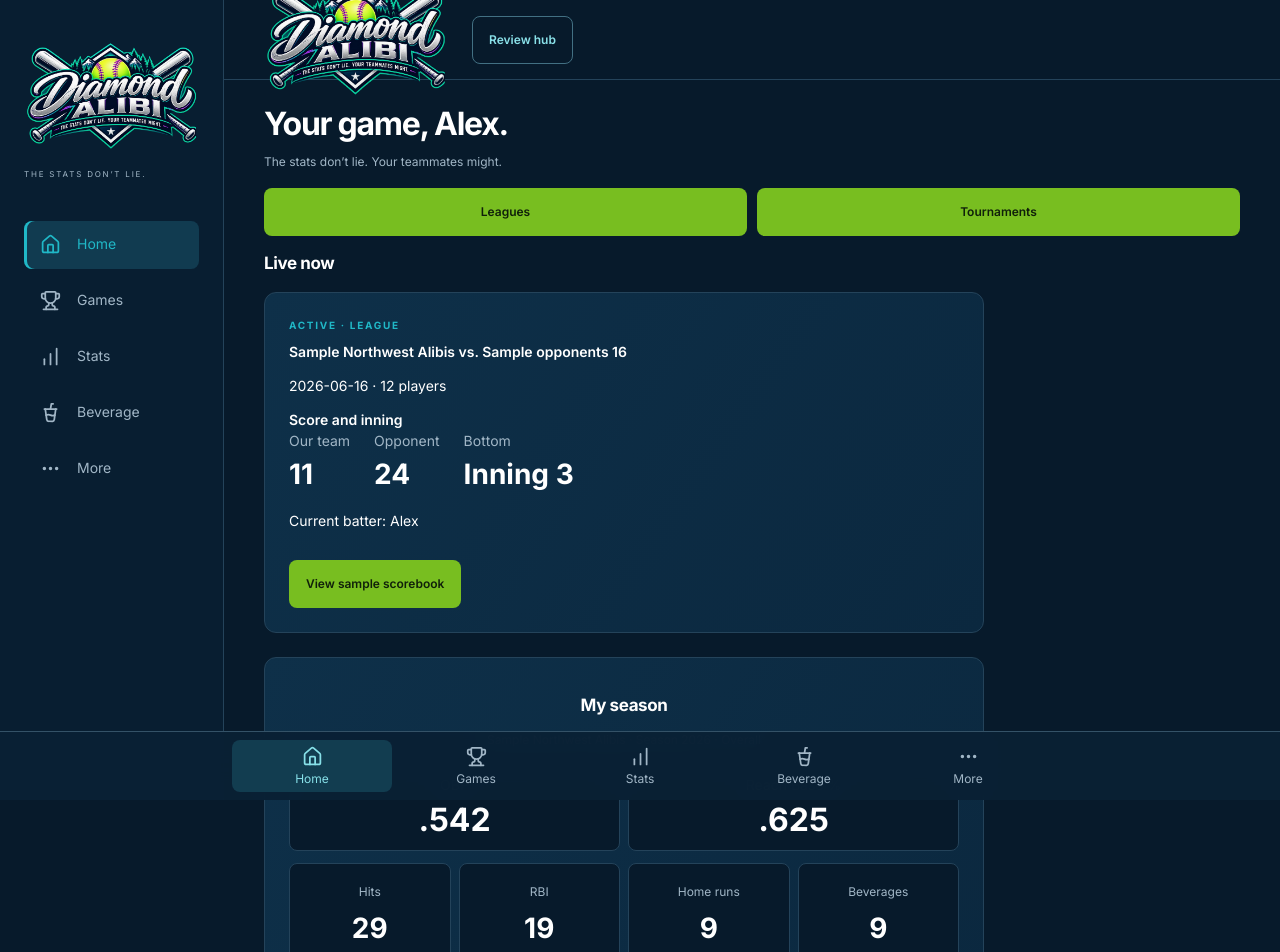
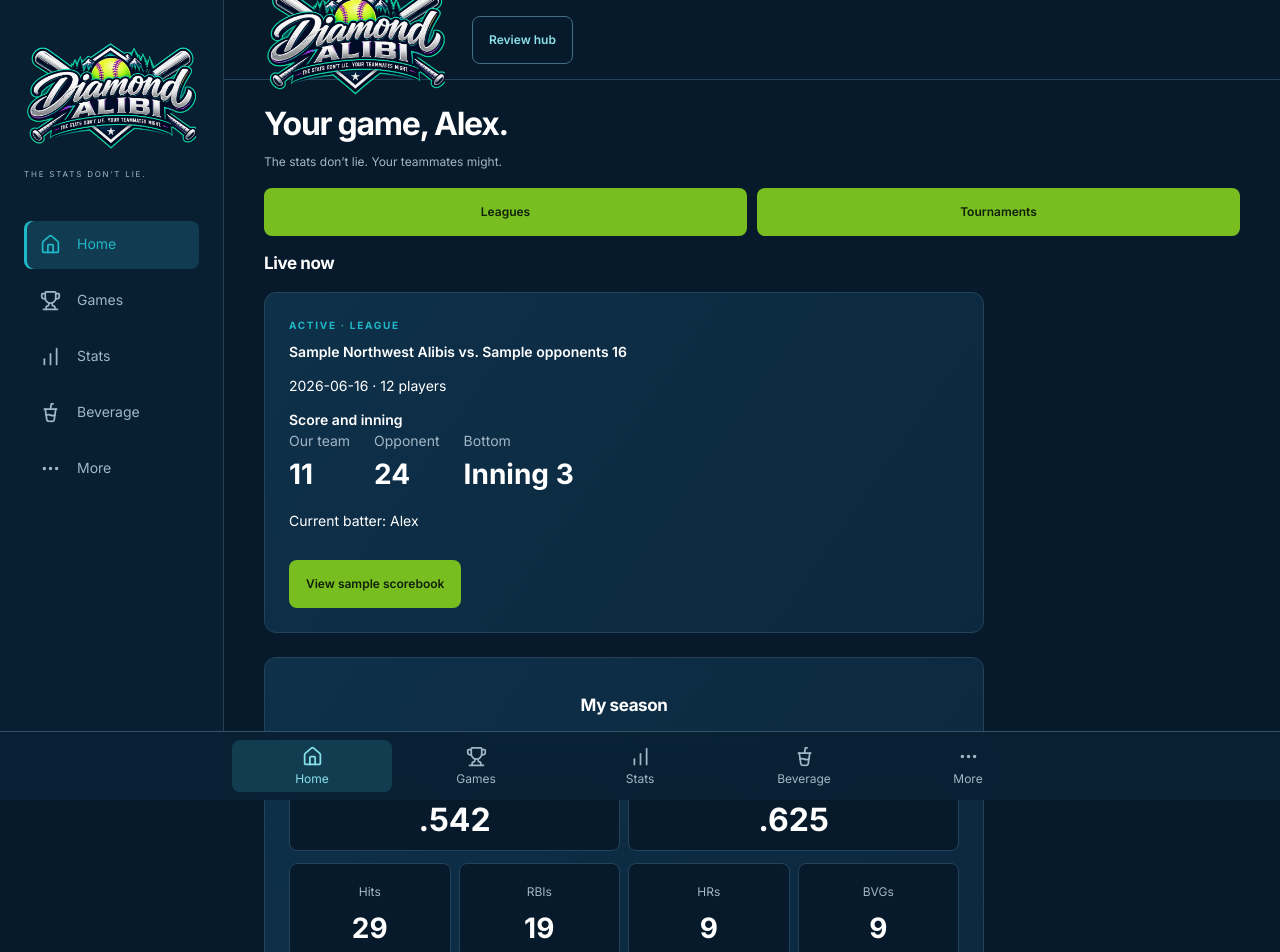
Before and after one commit to Chappy1740/DiamondAlibi, a Next.js app: page /review/history in a window 1280 px wide. Shown: the top 952 px of the page. Built offline with nearby package versions, Linux system fonts and the light colour scheme.

Commit message:
Use compact Home labels and signed BVG balances

```diff
--- a/src/components/player-dashboard.tsx
+++ b/src/components/player-dashboard.tsx
@@ -273,13 +273,13 @@ export function PlayerDashboard(p: DashboardProps) {
                           </dl>
                           <dl className="home-stat-row home-stat-row--counts" aria-label="Personal season totals">
                             {[
-                              { label: "Hits", value: view.statistics.H, note: "" },
-                              { label: "RBI", value: view.statistics.RBI, note: "" },
-                              { label: "Home runs", value: view.statistics.HR, note: "" },
-                              { label: "Beverages", value: view.beverageBalance === null ? "—" : Math.abs(view.beverageBalance), note: view.beverageBalance === null ? "No balance" : view.beverageBalance < 0 ? "in credit" : view.beverageBalance > 0 ? "owed" : "settled" },
+                              { label: "Hits", value: view.statistics.H },
+                              { label: "RBIs", value: view.statistics.RBI },
+                              { label: "HRs", value: view.statistics.HR },
+                              { label: "BVGs", value: view.beverageBalance ?? "—" },
                             ].map((stat) => <div className="home-stat" key={stat.label}>
-                              <dt>{stat.label}</dt>
-                              <dd><strong>{stat.value}</strong><span className="home-stat-note" aria-hidden={stat.note ? undefined : true}>{stat.note || "\u00a0"}</span></dd>
+                              <dt title={stat.label === "BVGs" ? "Beverages" : undefined}>{stat.label}</dt>
+                              <dd><strong>{stat.value}</strong></dd>
                             </div>)}
                           </dl>
                         </div>
```
Also changed, not shown: tests/home-layout-browser.cjs (+8 -7 lines), 1 other file (tests, documents, lock files or other folders).
